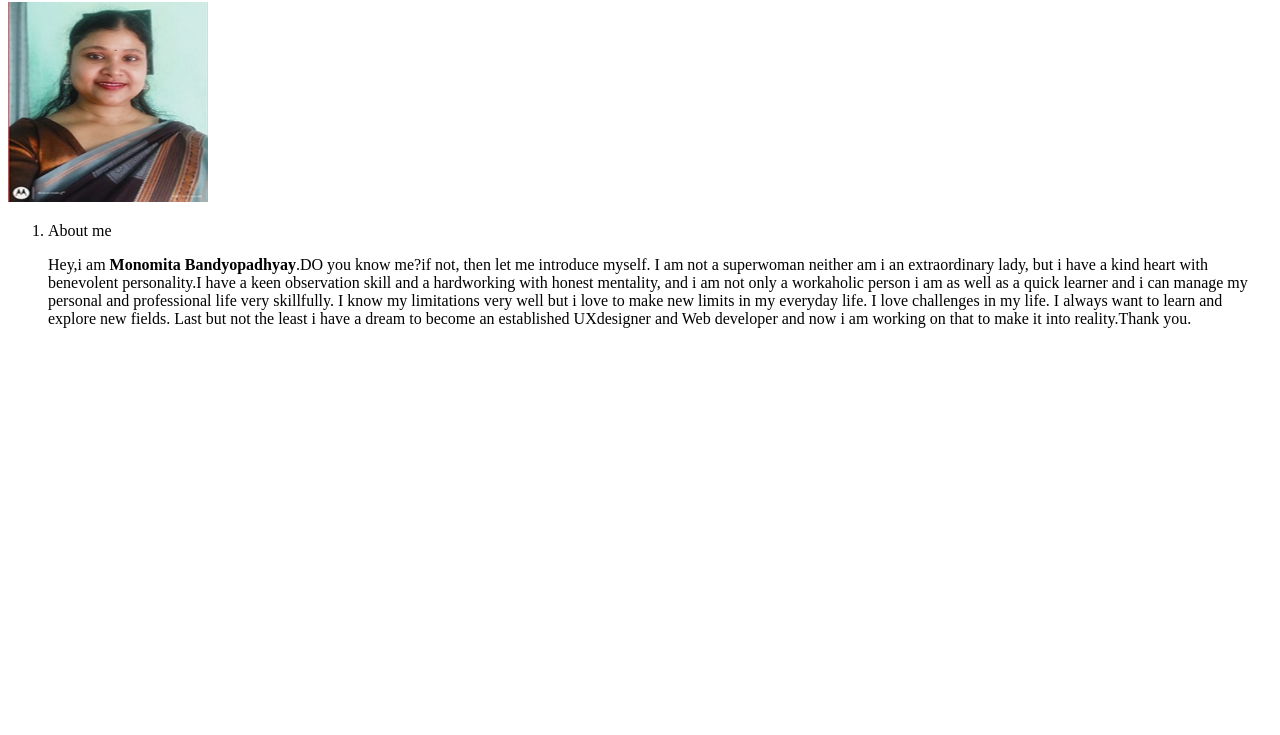
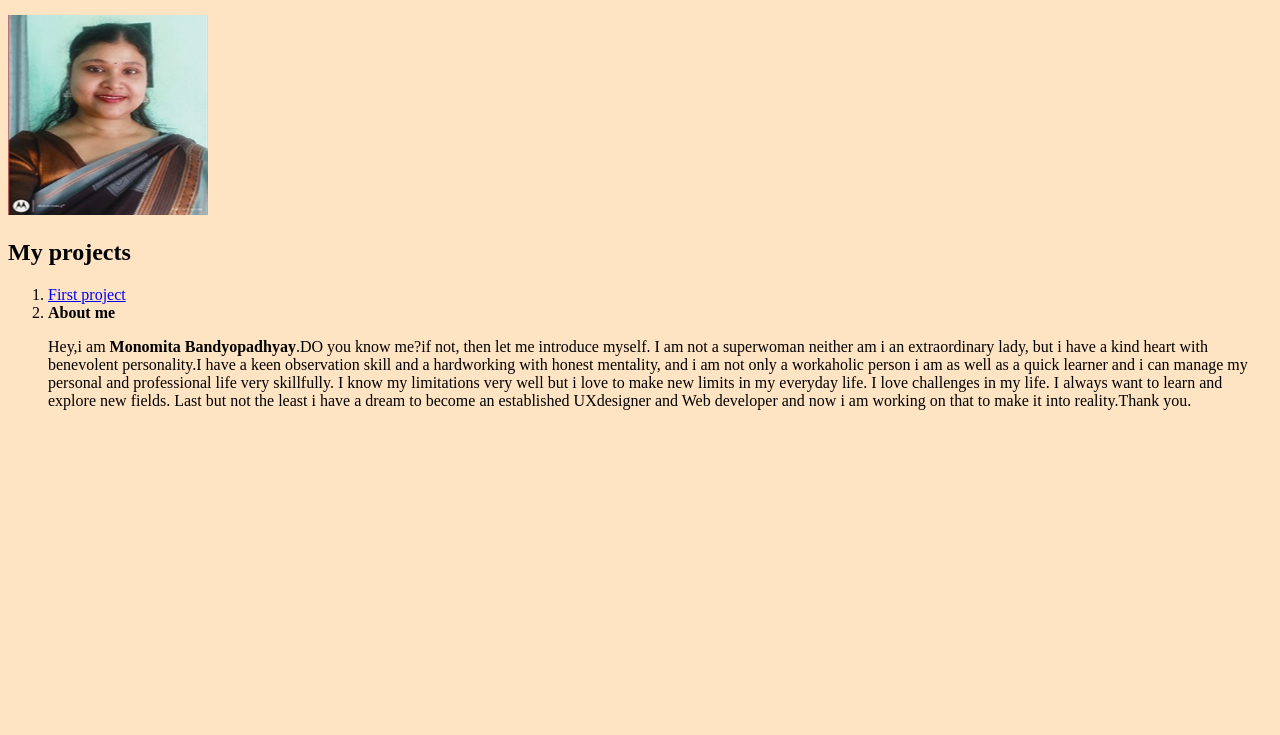
Before and after one commit to monomita-netizen/monomitaportfolio, a plain HTML site: page index.html in a window 1280 px wide. Shown: the part 65-800 px from the top of the page. Drawn offline with Linux system fonts and the light colour scheme; files whose address does not match are found by name.

Commit message:
changes added

```diff
--- a/index.html
+++ b/index.html
@@ -5,20 +5,22 @@
     <meta name="viewport" content="width=device-width, initial-scale=1.0">
     <title>My Portfolio page</title>
 </head>
-<body>
+<body style="background-color: bisque;">
+    <h1>Monomita's portfolio</h1>
+
+<img width="200" height="200" src="C:\Users\monom\Desktop\monomitaportfolio\images\mono small-portfolio.JPG">
+
 
 <main>
 
     <section>
 
-<h1>Monomita's portfolio</h1>
-
-<img width="200" height="200" src="C:\Users\monom\Desktop\monomitaportfolio\images\mono small-portfolio.JPG">
-
-
+<h2>My projects</h2>
 
 <ol>
-<li>About me</li>
+<li><a href="#">First project</a></li>
+
+<li><b>About me</b></li>
 
 <p>Hey,i am <b>Monomita Bandyopadhyay</b>.DO you know me?if not, then let me introduce myself. I am not a superwoman neither am i an extraordinary lady, but i have a kind heart with benevolent personality.I have a keen observation skill and a hardworking with honest mentality, and i am not only a workaholic person i am as well as a quick learner and i can manage my personal and professional life very skillfully. I know my limitations very well but i love to make new limits in my everyday life. I love challenges in my life. I always want to learn and explore new fields. Last but not the least i have a dream to become an established UXdesigner and Web developer and now i am working on that to make it into reality.Thank you.</p>
 
```
